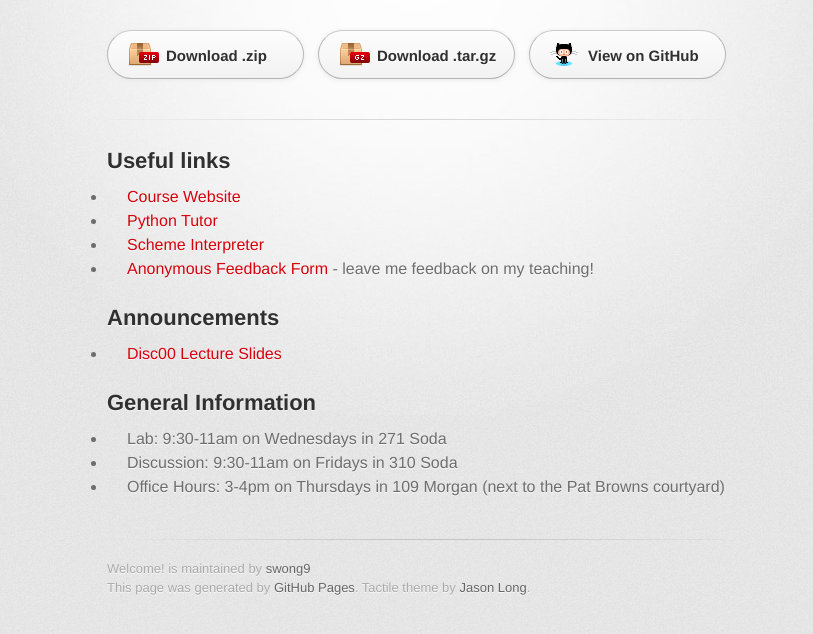
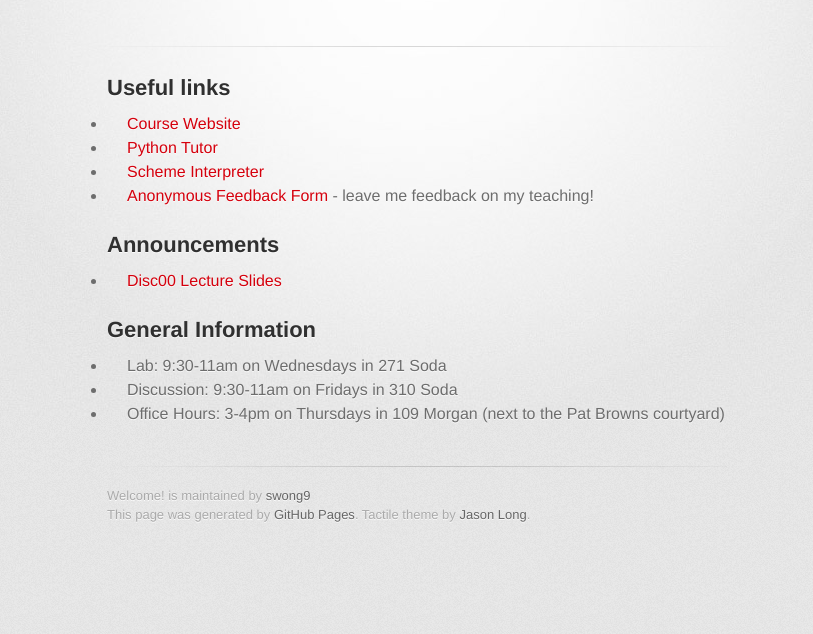
Before and after one commit to swong9/samwong, a plain HTML site: page index.html in a window 1280 px wide. Shown: the part 158-792 px from the top of the page, without its empty margins (223-1036 px from the left). Drawn offline with Linux system fonts and the light colour scheme; a web font is replaced by a local one.

Commit message:
Update index.html

```diff
--- a/index.html
+++ b/index.html
@@ -21,12 +21,6 @@
           <h1>Welcome!</h1>
           <h2>This is the main website for Section 122 of CS 61A Fa&#39;16, which is TA&#39;d by Samantha Wong.</h2>
         </header>
-
-        <section id="downloads" class="clearfix">
-          <a href="https://github.com/swong9/samwong/zipball/master" id="download-zip" class="button"><span>Download .zip</span></a>
-          <a href="https://github.com/swong9/samwong/tarball/master" id="download-tar-gz" class="button"><span>Download .tar.gz</span></a>
-          <a href="https://github.com/swong9/samwong" id="view-on-github" class="button"><span>View on GitHub</span></a>
-        </section>
 
         <hr>
 
```
